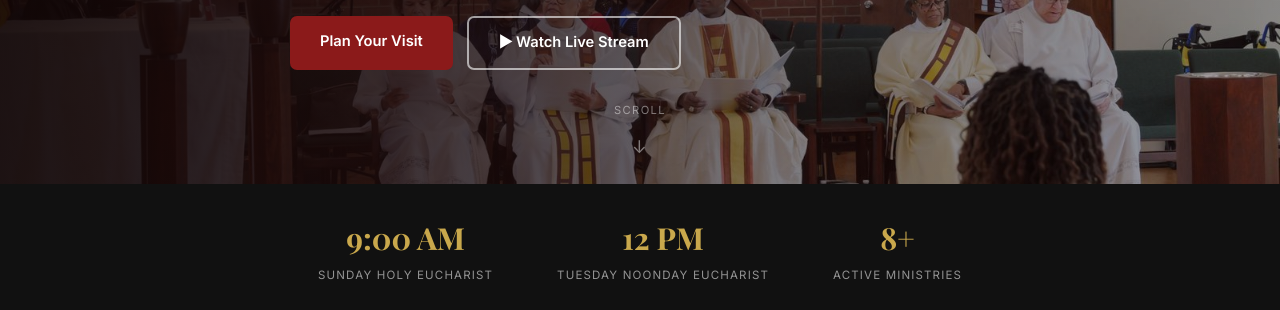
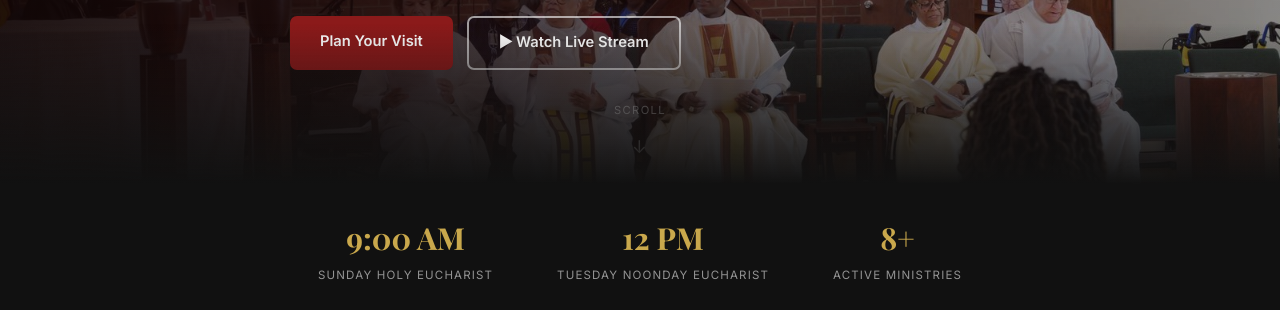
Before and after one commit to keerthishalom-git/allsaintsacension, a plain HTML site: page index.html in a window 1280 px wide. Shown: the part 490-800 px from the top of the page. Drawn offline with nearby package versions, Linux system fonts and the light colour scheme.

Commit message:
Update styles.css

```diff
--- a/styles.css
+++ b/styles.css
@@ -37,6 +37,7 @@ nav { display: flex; align-items: center; gap: 4px; }
 .hamburger span { width: 24px; height: 2px; background: var(--black); border-radius: 2px; display: block; }
 
 .hero { position: relative; height: 70vh; min-height: 480px; background: #1a0a0a; display: flex; align-items: center; overflow: hidden; }
+.hero::after { content: ""; position: absolute; left: 0; right: 0; bottom: 0; height: 160px; background: linear-gradient(to bottom, rgba(17,17,17,0) 0%, #111111 100%); pointer-events: none; z-index: 3; }
 .hero-bg { position: absolute; inset: 0; background-image: url('allsaints.jpg'); background-size: cover; background-position: center top; opacity: 0.65; transition: opacity 1s ease-in-out; }
 .hero-bg.fading { opacity: 0; }
 .hero-overlay { position: absolute; inset: 0; background: linear-gradient(100deg, rgba(15,5,5,0.92) 0%, rgba(26,10,10,0.75) 35%, rgba(26,10,10,0.25) 65%, rgba(26,10,10,0.05) 100%); }
```
